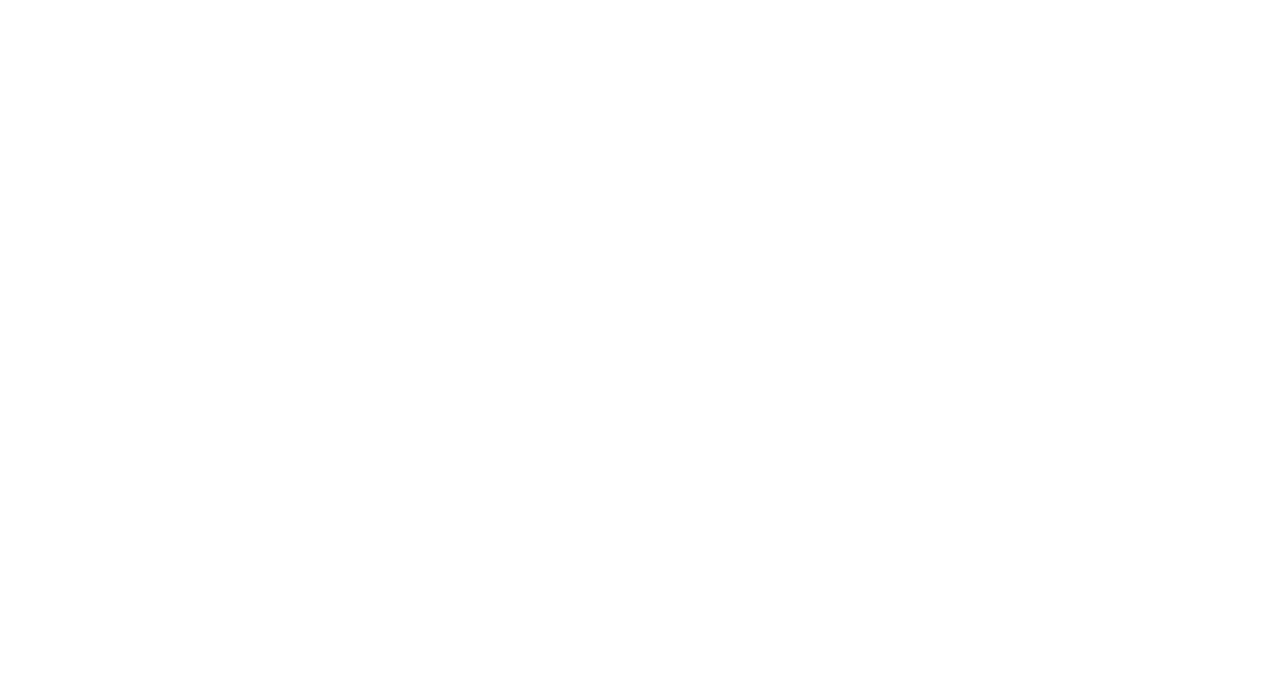
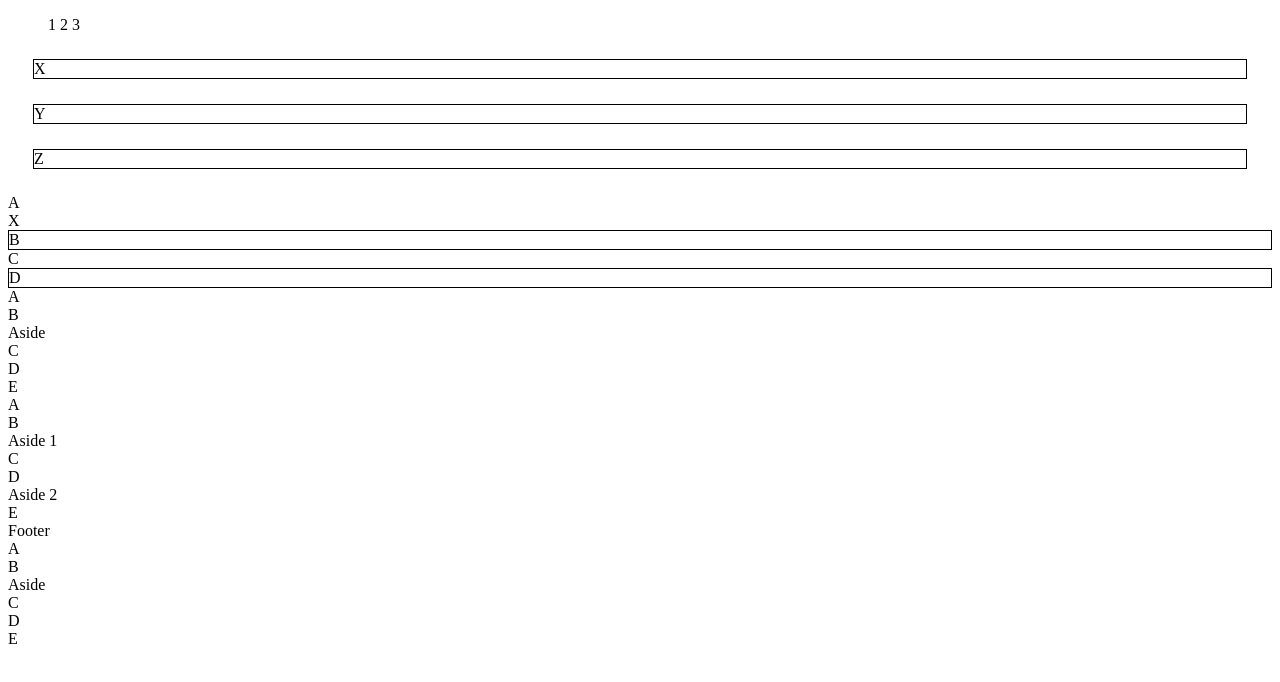
Before and after one commit to palmierie/pseudo-classes, a plain HTML site: page index.html in a window 1280 px wide. Drawn offline with Linux system fonts and the light colour scheme.

Commit message:
styled index.html page

```diff
--- a/css/pseudo-classes.css
+++ b/css/pseudo-classes.css
@@ -0,0 +1,13 @@
+li{
+  display: inline;
+  list-style: none;
+}
+span{
+  display: block;
+  border: 1px solid black;
+  margin: 25px;
+}
+
+.n-child> section:nth-child(2n+3){
+  border: 1px solid black;
+}
--- a/index.html
+++ b/index.html
@@ -2,10 +2,55 @@
 <html lang="en">
 <head>
   <meta charset="UTF-8">
-  <title>Document</title>
+  <title>Psuedo Classes</title>
   <link rel="stylesheet" href="css/pseudo-classes.css">
 </head>
 <body>
+  <ul class="top">
+  <li class="block">1</li>
+  <li class="block">2</li>
+  <li class="block">3</li>
+</ul>
 
+<span class="inline">X</span>
+<span class="inline">Y</span>
+<span class="inline">Z</span>
+
+<article class="n-child">
+  <section> A </section>
+  <div> X </div>
+  <section> B </section>
+  <section> C </section>
+  <section> D </section>
+</article>
+
+<article class="n-type">
+  <section> A </section>
+  <section> B </section>
+  <aside> Aside </aside>
+  <section> C </section>
+  <section> D </section>
+  <section> E </section>
+</article>
+
+<article class="first-of-type">
+  <section> A </section>
+  <section> B </section>
+  <aside> Aside 1 </aside>
+  <section> C </section>
+  <section> D </section>
+  <aside> Aside 2 </aside>
+  <section> E </section>
+  <footer>Footer</footer>
+</article>
+
+<article class="three">
+  <section> A </section>
+  <section> B </section>
+  <aside> Aside </aside>
+  <section> C </section>
+  <section> D </section>
+  <section> E </section>
+</article>
 </body>
 </html>
```
